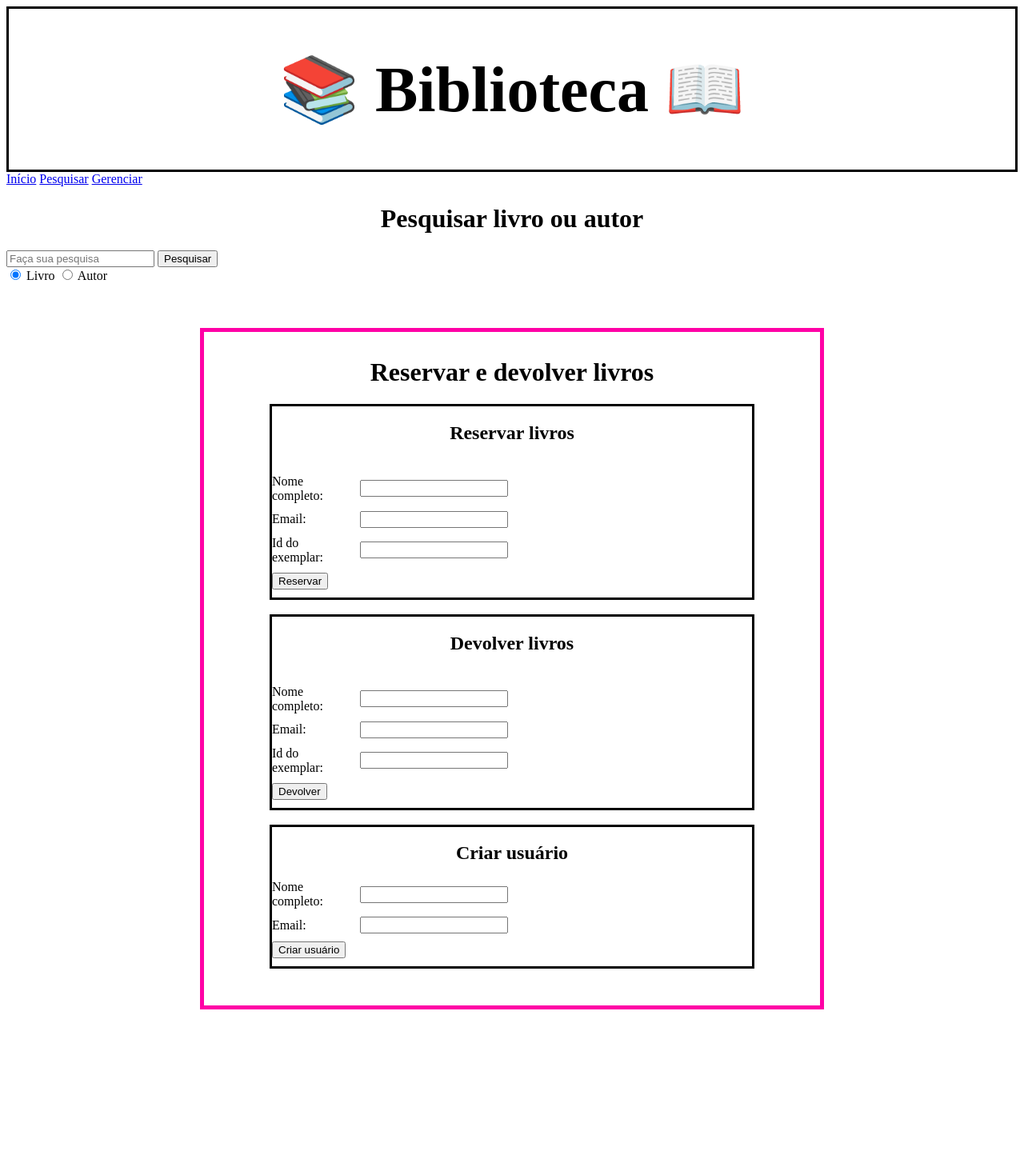
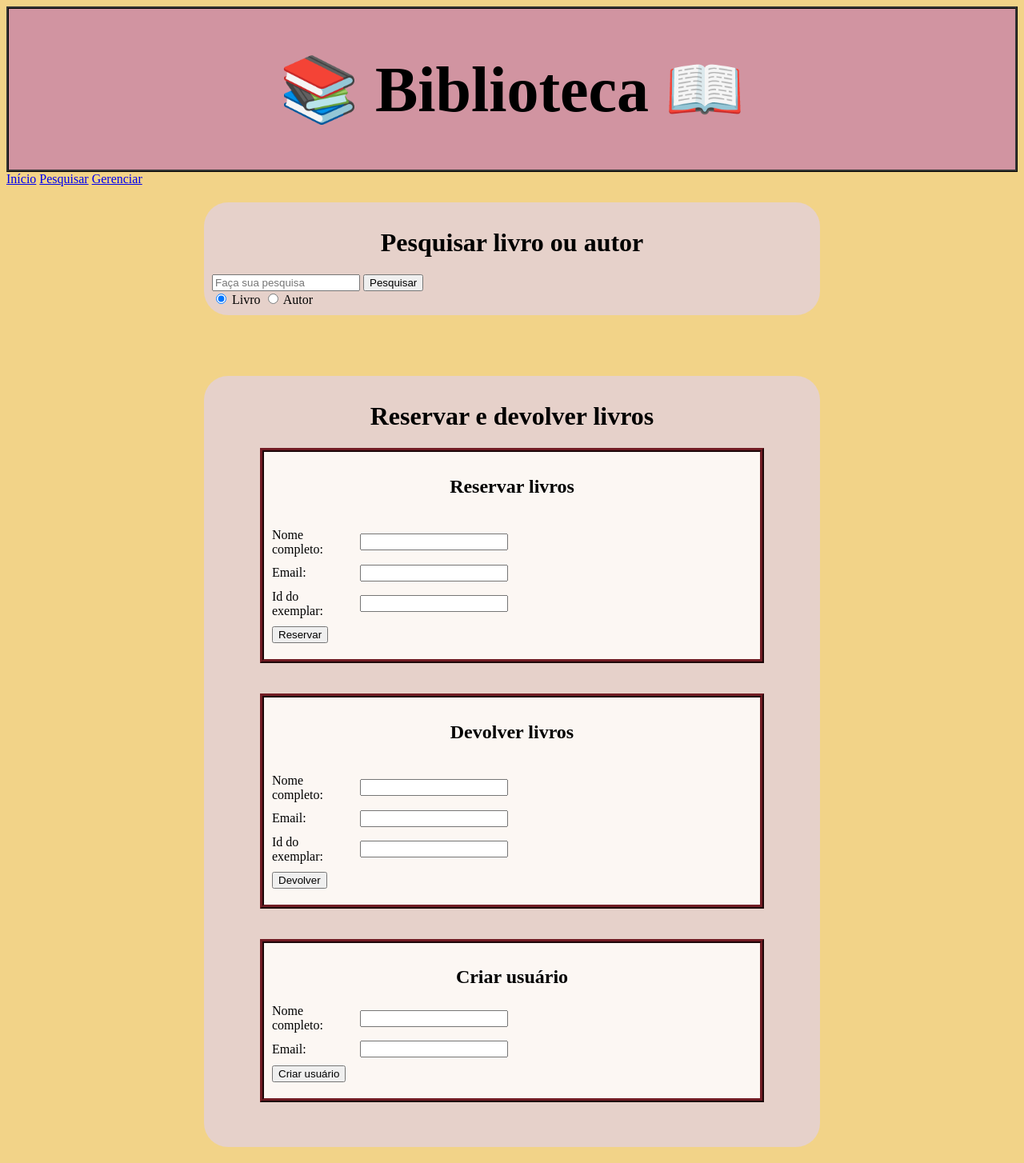
Before and after one commit to juliapongf/ProjetoWebDev, a Django app: page /biblioteca/pesquisa/ in a window 1280 px wide. Shown: the whole page at 80% size. Before the commit the page ends 1262 px from the top, so only its background shows below. Run offline with Django 5.2, Linux system fonts and the light colour scheme; some libraries are stand-ins or nearby versions.

Commit message:
Colorindo e estilizando bordas

```diff
--- a/ProjetoWebDev/Biblioteca/static/Biblioteca/paginas.css
+++ b/ProjetoWebDev/Biblioteca/static/Biblioteca/paginas.css
@@ -1,13 +1,17 @@
 #cabecalho {
     text-align: center;
-    border: 3px solid black;
+    border: 3px ridge rgb(55, 55, 55);
     font-size: 40px;
+    background-color: #d194a1;
+}
+body{
+    background-color: #f2d388;
 }
 
 @media (min-width: 800px) {
 .caixa{
-    border: 5px solid #ff00a6;
-    background-color: white;
+    border-radius: 30px;
+    background-color: #e6d1ca;
     width: 750px;
     margin: 20px auto;
     padding: 10px;
@@ -15,8 +19,8 @@
 }
 @media (max-width: 799px) {
 .caixa{
+    border-radius: 10px;
     text-align: center;
-    border: 5px solid #ff00a6;
     background-color: white;
     width: 90%;
     margin: 20px auto;
@@ -25,8 +29,18 @@
 }
 
 .caixinha{
-    margin: 0 auto;
-    border: 3px solid black;
+    margin: 10px auto;
+    padding: 10px;
+    background-color: #fcf7f3;
+    border: 5px ridge #721c24;
+    width: 80%;
+    text-align: left;
+}
+.caixinha2{
+    margin: 10px auto;
+    padding: 10px;
+    background-color: #ffffff;
+    border: 5px ridge #721c24;
     width: 80%;
     text-align: left;
 }
--- a/ProjetoWebDev/Biblioteca/templates/Biblioteca/index.html
+++ b/ProjetoWebDev/Biblioteca/templates/Biblioteca/index.html
@@ -9,7 +9,7 @@
     <meta name="viewport" content="width=device-width, initial-scale=1.0">
     <title>Biblioteca</title>
 
-    <link rel="stylesheet" href="{% static 'Biblioteca/styles.css' %}" >
+    <link rel="stylesheet" href="{% static 'Biblioteca/styles.css' %}?{{ now }}" >
 </head>
 
 <body>
--- a/ProjetoWebDev/Biblioteca/templates/Biblioteca/parcial_resultados.html
+++ b/ProjetoWebDev/Biblioteca/templates/Biblioteca/parcial_resultados.html
@@ -1,10 +1,10 @@
-<div class="caixa">
+<div class="caixinha">
 <h2>Resultados</h2>
 
 {% if tipo == "livro" %}
     {% for elemento in lista %}
 
-    <div class="caixinha">
+    <div class="caixinha2">
         <ul>
             <li>Título: {{ elemento.titulo }}</li>
             <li>ID do livro: {{elemento.id }}</li>
@@ -41,7 +41,7 @@
 
 {% for elemento in lista %}
 
-    <div class="caixinha">
+    <div class="caixinha2">
         <ul>
             <li>Nome: {{ elemento.nome }}</li>
             <li>Livro(s):
--- a/ProjetoWebDev/Biblioteca/templates/Biblioteca/pesquisa.html
+++ b/ProjetoWebDev/Biblioteca/templates/Biblioteca/pesquisa.html
@@ -35,7 +35,7 @@
 </header>
 
 <div id="principal">
-    <div id="pesquisa">
+    <div class="caixa" id="pesquisa">
         <h1>Pesquisar livro ou autor</h1>
         <form method="GET"
             hx-get="{% url 'pesquisar' %}"
@@ -49,11 +49,12 @@
             <input type="radio" name="tipodapesquisa" value="livro" checked> Livro
             <input type="radio" name="tipodapesquisa" value="autor"> Autor
         </form>
+
+        <div id="resultados">
+        </div>
     </div>
     <br>
 
-    <div id="resultados">
-    </div>
     <br>
     <div class="caixa" id="reservas">
         <h1>Reservar e devolver livros</h1>
```
Also changed, not shown: ProjetoWebDev/Biblioteca/static/Biblioteca/styles.css (+6 -2 lines), ProjetoWebDev/Biblioteca/templates/Biblioteca/gerenciamento.html (+8 -0 lines).
